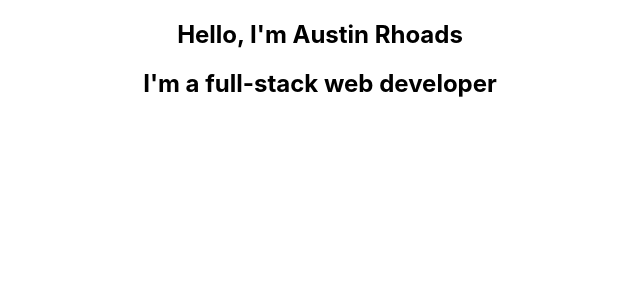
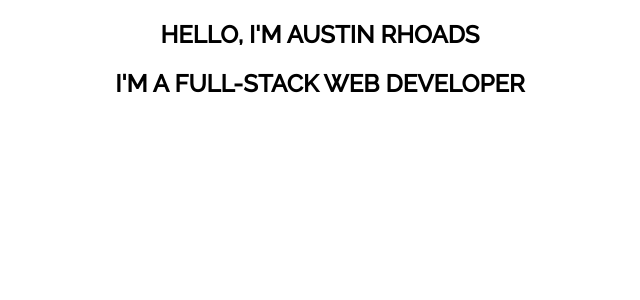
Before and after one commit to AustinRhoads/austin-portfolio, a React (Create React App) app: page / in a window 1280 px wide. Shown: the top 300 px of the page, without its empty margins (320-960 px from the left). Built offline with nearby package versions, Linux system fonts and the light colour scheme.

Commit message:
added font

```diff
--- a/src/App.css
+++ b/src/App.css
@@ -1,5 +1,6 @@
 .App {
   text-align: center;
+  font-family: 'Raleway', sans-serif;
 }
 
 .App-logo {
--- a/src/App.js
+++ b/src/App.js
@@ -4,8 +4,8 @@
 function App() {
   return (
     <div className="App">
-<h2>Hello, I'm Austin Rhoads</h2>
-<h2>I'm a full-stack web developer</h2>
+<h2>HELLO, I'M AUSTIN RHOADS</h2>
+<h2>I'M A FULL-STACK WEB DEVELOPER</h2>
     </div>
   );
 }
--- a/src/index.js
+++ b/src/index.js
@@ -6,7 +6,18 @@
 
 ReactDOM.render(
   <React.StrictMode>
+
+
+    <head>
+      <style>
+        @import url('https://fonts.googleapis.com/css2?family=Raleway:wght@500&display=swap');
+      </style>
+    </head>
+
+
     <App />
+
+
   </React.StrictMode>,
   document.getElementById('root')
 );
```
